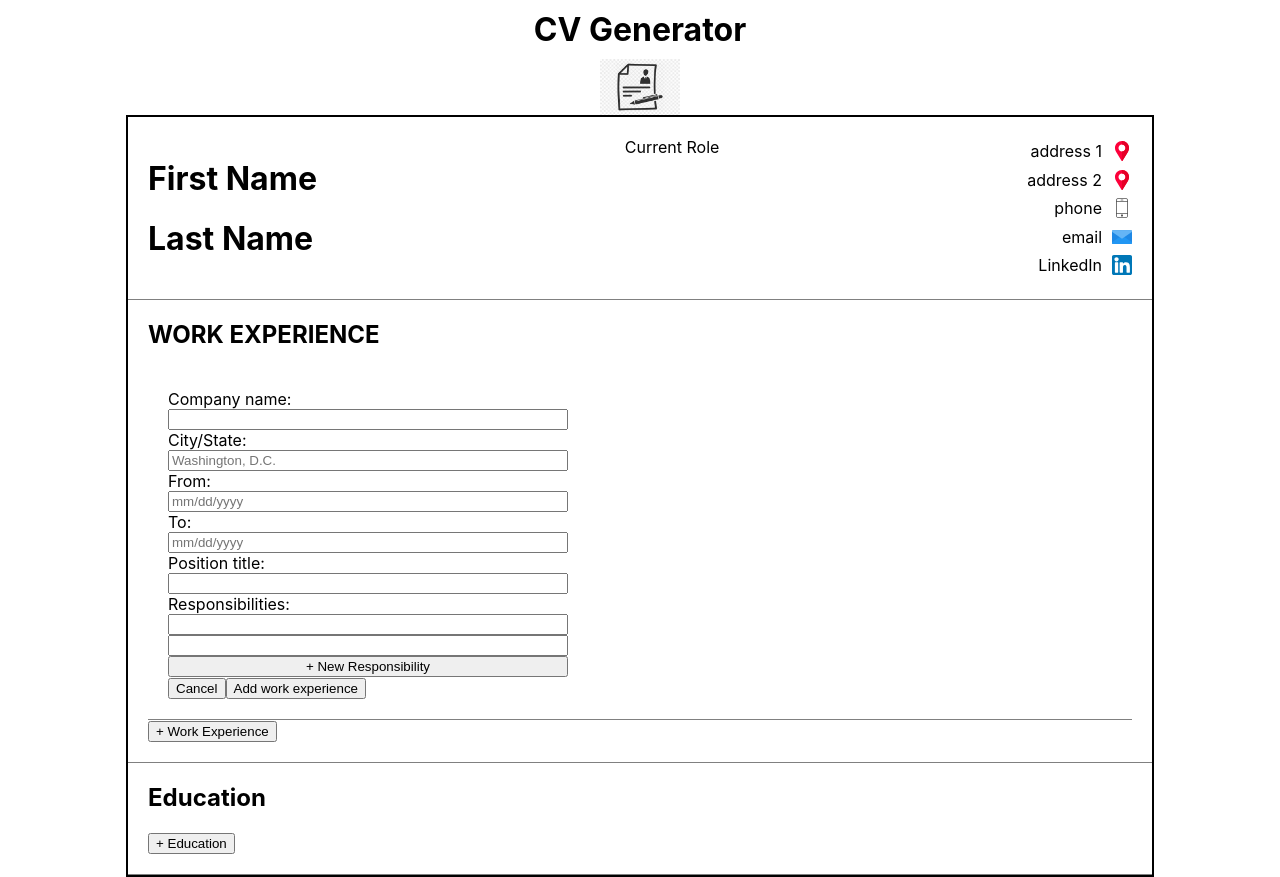
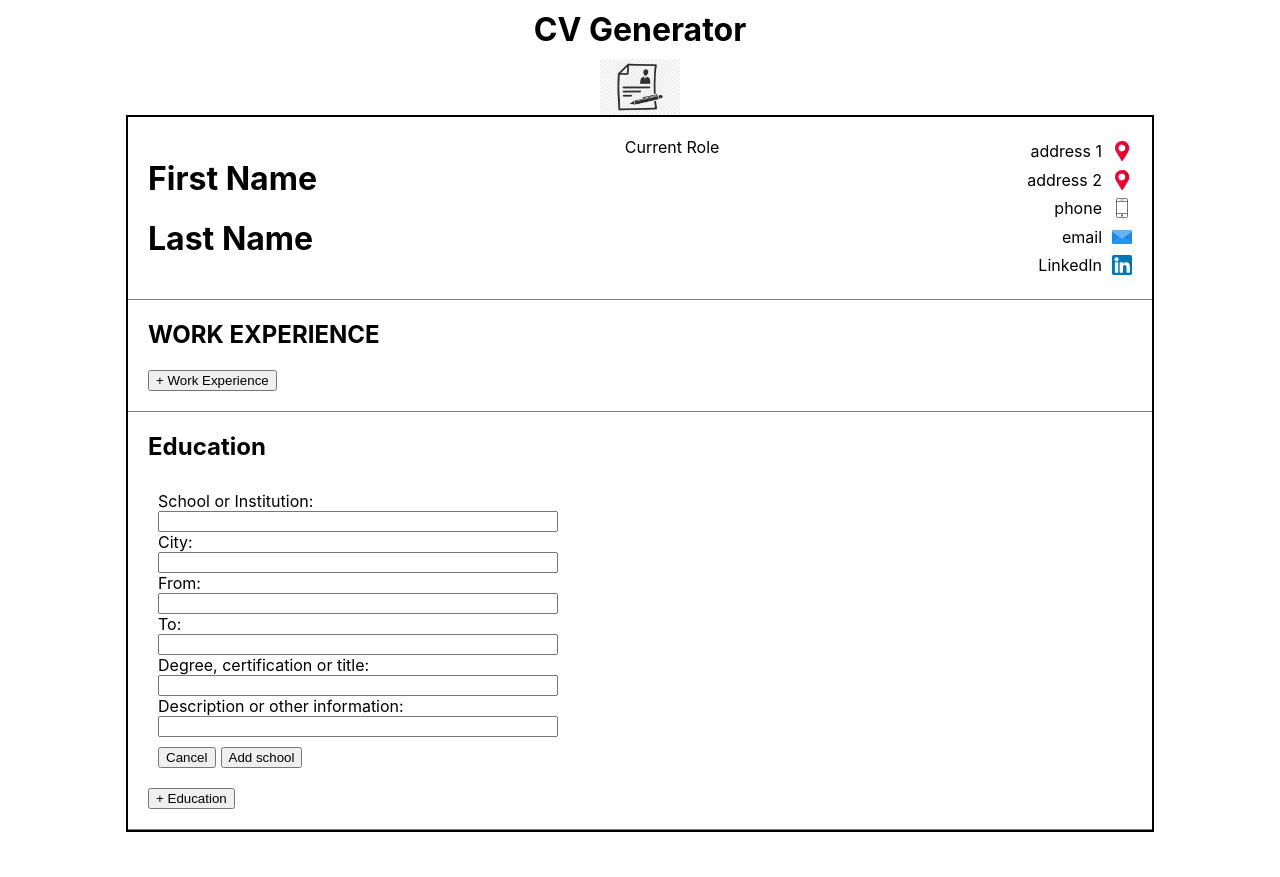
Before and after one commit to enPlace/react-inline-editable-cv, a React (Create React App) app: page / in a window 1280 px wide. Both pictures are taken after a click on the button "+ Education". After the commit the page ends 832 px from the top, so only its background shows below. Built offline with nearby package versions, Linux system fonts and the light colour scheme.

Commit message:
Add NewEducationForm.js controlled components and functions

```diff
--- a/src/Components/Cv-components/Education.js
+++ b/src/Components/Cv-components/Education.js
@@ -3,24 +3,46 @@ import NewEducationForm from "./educationSubComponents/NewEducationForm";
 import SavedEducation from "./educationSubComponents/SavedEducation";
 
 const Education = ({ isEditable, setIsEditable, handleEditChange }) => {
-  const [userInfo, setUserinfo] = useState(false);
-  const emptyEducationObject = {
-    name: "",
+  const [userInfo, setUserInfo] = useState(false);
+  const emptyFormObject = {
+    schoolName: "",
     city: "",
     fromDate: "",
     toDate: "",
     degree: "",
     description: "",
   };
-  const [educationObject, setEducationObject] = useState(emptyEducationObject);
+  const [formState, setFormState] = useState(emptyFormObject);
+  const handleChange = (e) => {
+    const targ = e.target;
+    setFormState({
+      ...formState,
+      [targ.name]: [targ.value],
+    });
+  };
+  const handleSubmit = () => {
+    if (!userInfo) {
+      setUserInfo([formState]);
+    } else {
+      userInfo.push(formState);
+    }
+    setFormState(emptyFormObject);
+    setIsEditable(false)
+  };
   return (
     <div className="education">
       <h2>Education</h2>
-      <SavedEducation></SavedEducation>
-      <NewEducationForm></NewEducationForm>
+      <SavedEducation userInfo={userInfo}></SavedEducation>
+      <NewEducationForm
+        isEditable = {isEditable}
+        setIsEditable = {setIsEditable}
+        formState={formState}
+        handleChange={handleChange}
+        handleSubmit={handleSubmit}
+      ></NewEducationForm>
       <button
         className="editEducation"
-        onClick={() => handleEditChange("work")}
+        onClick={() => handleEditChange("education")}
       >
         + Education
       </button>
--- a/src/Components/Cv-components/educationSubComponents/NewEducationForm.js
+++ b/src/Components/Cv-components/educationSubComponents/NewEducationForm.js
@@ -1,5 +1,75 @@
-const NewEducationForm = () => {
-    return ( null );
-}
+const NewEducationForm = ({
+  isEditable,
+  formState,
+  handleChange,
+  handleSubmit,
+  setIsEditable,
+}) => {
+  return isEditable !== "education" ? null : (
+    <form action="" className="educationForm" onSubmit = {(e)=>{
+        e.preventDefault();
+        handleSubmit()
+    }}>
+      <label htmlFor="educaitonName">School or Institution:</label>
+      <input
+        type="text"
+        name="schoolName"
+        value={formState.schoolName}
+        onChange={(e) => {
+          handleChange(e);
+        }}
+      />
+      <label htmlFor="city">City:</label>
+      <input
+        type="text"
+        name="city"
+        value={formState.city}
+        onChange={(e) => {
+          handleChange(e);
+        }}
+      />
+      <label htmlFor="fromDate">From: </label>
+      <input
+        type="text"
+        name="fromDate"
+        value={formState.fromDate}
+        onChange={(e) => {
+          handleChange(e);
+        }}
+      />
+      <label htmlFor="toDate">To:</label>
+      <input
+        type="text"
+        name="toDate"
+        value={formState.toDate}
+        onChange={(e) => {
+          handleChange(e);
+        }}
+      />
+      <label htmlFor="degree">Degree, certification or title:</label>
+      <input
+        type="text"
+        name="degree"
+        value={formState.degree}
+        onChange={(e) => {
+          handleChange(e);
+        }}
+      />
+      <label htmlFor="description">Description or other information:</label>
+      <input
+        type="text"
+        name="description"
+        value={formState.description}
+        onChange={(e) => {
+          handleChange(e);
+        }}
+      />
+      <div className="buttons">
+        <button onClick={() => setIsEditable(false)}>Cancel</button>
+        <button type="submit">Add school</button>
+      </div>
+    </form>
+  );
+};
 
 export default NewEducationForm;
--- a/src/index.css
+++ b/src/index.css
@@ -100,3 +100,14 @@ code {
   border-bottom: 1px solid gray;
   padding: 20px;
 }
+.education form{
+  display: flex;
+  flex-direction: column;
+  max-width: 400px;
+  padding: 10px;
+
+}
+.education button{
+  margin-right: 5px;
+  margin-top: 10px;
+}
```
